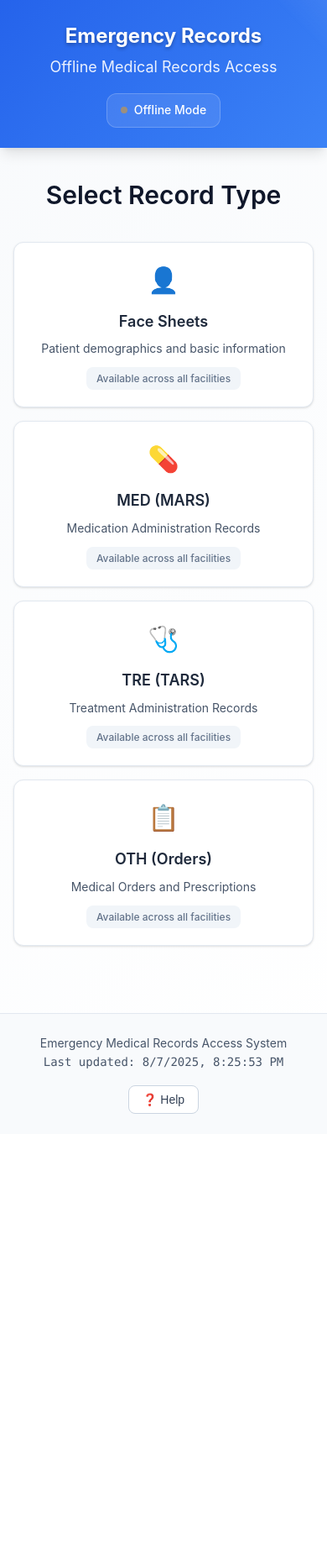
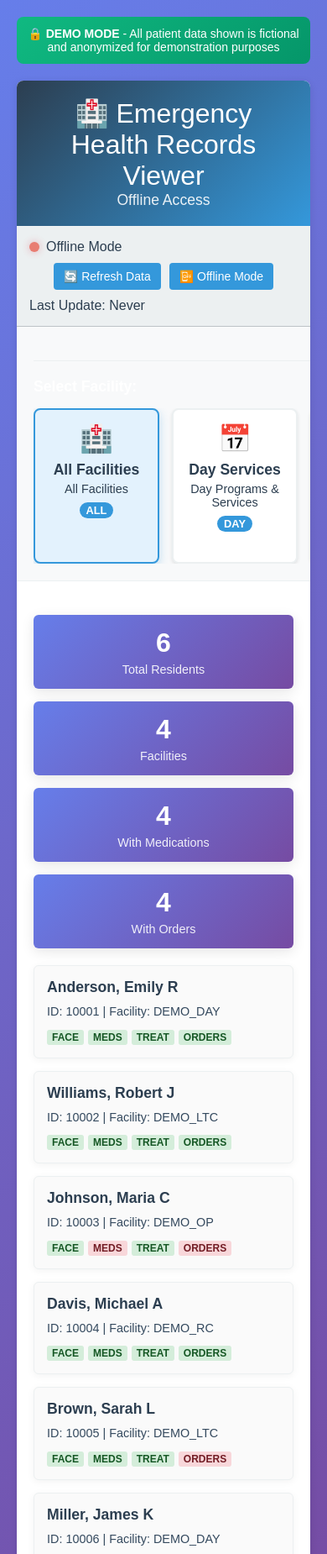
Before and after one commit to Baby-Ty/offlinerecords, a plain HTML site: page index.html in a window 390 px wide. Shown: the top 1850 px of the page at 84% size. Before the commit the page ends 1350 px from the top, so only its background shows below. Drawn offline with Linux system fonts and the light colour scheme; no server answers.

Commit message:
Update index.html

```diff
--- a/index.html
+++ b/index.html
@@ -3,180 +3,483 @@
 <head>
     <meta charset="UTF-8">
     <meta name="viewport" content="width=device-width, initial-scale=1.0">
-    <meta name="description" content="Medical Records Emergency Access - Clean, fast interface for accessing patient records during network outages">
-    <title>Emergency Medical Records Access</title>
-    <link rel="icon" href="data/favicon.ico.png" type="image/png">
-    <link rel="stylesheet" href="styles/modern.css">
+    <title>DR Medical Records - API Interface</title>
+    <link rel="stylesheet" href="styles/medical-api-interface.css">
+    <style>
+        body {
+            font-family: Arial, sans-serif;
+            margin: 0;
+            padding: 20px;
+            background-color: #f5f5f5;
+        }
+
+        .container {
+            max-width: 1200px;
+            margin: 0 auto;
+            background: white;
+            border-radius: 8px;
+            box-shadow: 0 2px 10px rgba(0,0,0,0.1);
+            overflow: hidden;
+        }
+
+        .header {
+            background: linear-gradient(135deg, #2c3e50, #3498db);
+            color: white;
+            padding: 20px;
+            text-align: center;
+        }
+
+        .header h1 {
+            margin: 0;
+            font-size: 2em;
+        }
+
+        .status-bar {
+            background: #ecf0f1;
+            padding: 15px;
+            border-bottom: 1px solid #bdc3c7;
+            display: flex;
+            justify-content: space-between;
+            align-items: center;
+            gap: 20px;
+            color: #2c3e50;
+        }
+
+        .status-controls {
+            display: flex;
+            gap: 10px;
+            align-items: center;
+        }
+
+        .status-indicator {
+            display: flex;
+            align-items: center;
+            gap: 8px;
+        }
+
+        .status-dot {
+            width: 12px;
+            height: 12px;
+            border-radius: 50%;
+            background: #27ae60;
+        }
+
+        .status-dot.offline {
+            background: #e74c3c;
+        }
+
+        .controls {
+            padding: 20px;
+            border-bottom: 1px solid #ecf0f1;
+        }
+
+        .control-group {
+            display: flex;
+            gap: 15px;
+            align-items: center;
+            margin-bottom: 15px;
+        }
+
+        .control-group label {
+            font-weight: bold;
+            min-width: 120px;
+        }
+
+        select, button {
+            padding: 8px 12px;
+            border: 1px solid #bdc3c7;
+            border-radius: 4px;
+            font-size: 14px;
+        }
+
+        button {
+            background: #3498db;
+            color: white;
+            border: none;
+            cursor: pointer;
+            transition: background 0.3s;
+        }
+
+        button:hover {
+            background: #2980b9;
+        }
+
+        button:disabled {
+            background: #bdc3c7;
+            cursor: not-allowed;
+        }
+
+        .main-content {
+            padding: 20px;
+            min-height: 400px;
+        }
+
+        .resident-grid {
+            display: grid;
+            grid-template-columns: repeat(auto-fill, minmax(300px, 1fr));
+            gap: 15px;
+            margin-top: 20px;
+        }
+
+        .resident-card {
+            border: 1px solid #ecf0f1;
+            border-radius: 6px;
+            padding: 15px;
+            background: #fafafa;
+            cursor: pointer;
+            transition: all 0.3s;
+        }
+
+        .resident-card:hover {
+            background: #f0f8ff;
+            border-color: #3498db;
+            transform: translateY(-2px);
+            box-shadow: 0 4px 12px rgba(52, 152, 219, 0.2);
+        }
+
+        .resident-name {
+            font-weight: bold;
+            font-size: 1.1em;
+            color: #2c3e50;
+            margin-bottom: 8px;
+        }
+
+        .resident-info {
+            color: #34495e;
+            font-size: 0.9em;
+            margin-bottom: 10px;
+        }
+
+        .data-badges {
+            display: flex;
+            gap: 5px;
+            flex-wrap: wrap;
+        }
+
+        .badge {
+            padding: 2px 6px;
+            border-radius: 3px;
+            font-size: 0.75em;
+            font-weight: bold;
+            text-transform: uppercase;
+        }
+
+        .badge.has-data {
+            background: #d4edda;
+            color: #155724;
+        }
+
+        .badge.no-data {
+            background: #f8d7da;
+            color: #721c24;
+        }
+
+        .loading {
+            text-align: center;
+            padding: 40px;
+            color: #2c3e50;
+            font-weight: 500;
+        }
+
+        .error {
+            background: #f8d7da;
+            color: #721c24;
+            padding: 15px;
+            border-radius: 4px;
+            margin: 20px 0;
+        }
+
+        .record-detail {
+            background: white;
+            border-radius: 6px;
+            margin: 10px 0;
+            overflow: hidden;
+            box-shadow: 0 2px 4px rgba(0,0,0,0.1);
+        }
+
+        .record-header {
+            background: #34495e;
+            color: white;
+            padding: 12px 15px;
+            font-weight: bold;
+            cursor: pointer;
+            display: flex;
+            justify-content: space-between;
+            align-items: center;
+        }
+
+        .record-content {
+            padding: 15px;
+            display: none;
+            border-top: 1px solid #ecf0f1;
+            color: #2c3e50;
+            line-height: 1.5;
+        }
+
+        .record-content.active {
+            display: block;
+        }
+
+        /* Improve readability within record content */
+        .record-content p,
+        .record-content div,
+        .record-content span,
+        .record-content li {
+            color: #2c3e50;
+        }
+
+        .record-content .timestamp,
+        .record-content .date,
+        .record-content .time {
+            color: #34495e;
+            font-weight: 500;
+        }
+
+        .record-content .label,
+        .record-content .field-label {
+            color: #2c3e50;
+            font-weight: bold;
+        }
+
+        .record-content .value,
+        .record-content .field-value {
+            color: #34495e;
+        }
+
+        .record-content table {
+            width: 100%;
+            border-collapse: collapse;
+            margin: 10px 0;
+        }
+
+        .record-content table th,
+        .record-content table td {
+            padding: 8px 12px;
+            text-align: left;
+            border-bottom: 1px solid #ecf0f1;
+            color: #2c3e50;
+        }
+
+        .record-content table th {
+            background: #f8f9fa;
+            font-weight: bold;
+            color: #2c3e50;
+        }
+
+        .expand-icon {
+            transition: transform 0.3s;
+        }
+
+        .expand-icon.expanded {
+            transform: rotate(180deg);
+        }
+
+        .back-button {
+            background: #95a5a6;
+            margin-bottom: 20px;
+        }
+
+        .back-button:hover {
+            background: #7f8c8d;
+        }
+
+        .counts-summary {
+            display: grid;
+            grid-template-columns: repeat(auto-fit, minmax(150px, 1fr));
+            gap: 15px;
+            margin: 20px 0;
+        }
+
+        .count-card {
+            background: linear-gradient(135deg, #667eea, #764ba2);
+            color: white;
+            padding: 15px;
+            border-radius: 6px;
+            text-align: center;
+        }
+
+        .count-number {
+            font-size: 2em;
+            font-weight: bold;
+            display: block;
+        }
+
+        .count-label {
+            font-size: 0.9em;
+            opacity: 0.9;
+        }
+
+        /* Facility Selection Cards */
+        .facility-selection-cards {
+            margin-top: 20px;
+            padding-top: 20px;
+            border-top: 1px solid #ecf0f1;
+        }
+
+        .facility-selection-cards h3 {
+            margin: 0 0 15px 0;
+            color: #2c3e50;
+            font-size: 1.1em;
+        }
+
+        .facility-cards-grid {
+            display: flex;
+            gap: 15px;
+            flex-wrap: nowrap;
+            overflow-x: auto;
+        }
+
+        .facility-card-btn {
+            flex: 1;
+            min-width: 200px;
+            padding: 15px;
+            border: 2px solid #ecf0f1;
+            border-radius: 8px;
+            background: white;
+            cursor: pointer;
+            transition: all 0.3s ease;
+            text-align: center;
+            box-shadow: 0 2px 4px rgba(0,0,0,0.1);
+        }
+
+        .facility-card-btn:hover {
+            border-color: #3498db;
+            background: #f8fbff;
+            transform: translateY(-2px);
+            box-shadow: 0 4px 12px rgba(52, 152, 219, 0.2);
+        }
+
+        .facility-card-btn.selected {
+            border-color: #3498db;
+            background: #e3f2fd;
+            box-shadow: 0 4px 12px rgba(52, 152, 219, 0.3);
+        }
+
+        .facility-card-btn .facility-icon {
+            font-size: 2em;
+            margin-bottom: 8px;
+            display: block;
+        }
+
+        .facility-card-btn .facility-name {
+            font-weight: bold;
+            color: #2c3e50;
+            margin-bottom: 4px;
+            font-size: 1.1em;
+        }
+
+        .facility-card-btn .facility-description {
+            color: #2c3e50;
+            font-size: 0.9em;
+            margin-bottom: 8px;
+        }
+
+        .facility-card-btn .facility-badge {
+            background: #3498db;
+            color: white;
+            padding: 2px 8px;
+            border-radius: 12px;
+            font-size: 0.8em;
+            font-weight: bold;
+            display: inline-block;
+        }
+
+        @media (max-width: 768px) {
+            .control-group {
+                flex-direction: column;
+                align-items: flex-start;
+            }
+
+            .control-group label {
+                min-width: auto;
+            }
+
+            .resident-grid {
+                grid-template-columns: 1fr;
+            }
+
+            .status-bar {
+                flex-direction: column;
+                gap: 10px;
+                align-items: stretch;
+            }
+
+            .status-controls {
+                justify-content: center;
+            }
+
+            .facility-cards-grid {
+                flex-direction: row;
+                overflow-x: auto;
+            }
+
+            .facility-card-btn {
+                min-width: 150px;
+                flex-shrink: 0;
+            }
+        }
+    </style>
 </head>
 <body>
-    <!-- Header -->
-    <header class="header">
-        <div class="container">
-            <div class="header-content">
-                <div class="logo-section">
-                    <h1 class="title">Emergency Records</h1>
-                    <p class="subtitle">Offline Medical Records Access</p>
-                </div>
-                <div class="status-indicator">
-                    <div class="status-dot offline"></div>
-                    <span class="status-text">Offline Mode</span>
+    <!-- Anonymized Data Notice -->
+    <div style="background: linear-gradient(135deg, #10b981 0%, #059669 100%); color: white; padding: 12px 0; text-align: center; font-size: 14px; font-weight: 500; margin-bottom: 20px; border-radius: 8px;">
+        🔒 <strong>DEMO MODE</strong> - All patient data shown is fictional and anonymized for demonstration purposes
+    </div>
+
+    <div class="container">
+        <div class="header">
+            <h1>🏥 Emergency Health Records Viewer</h1>
+            <p>Offline Access</p>
+        </div>
+
+        <div class="status-bar">
+            <div class="status-indicator">
+                <div class="status-dot" id="statusDot"></div>
+                <span id="statusText">Connecting...</span>
+            </div>
+            <div class="status-controls">
+                <button id="refreshBtn" onclick="loadResidents()">🔄 Refresh Data</button>
+                <button id="offlineBtn" onclick="toggleOfflineMode()">📴 Offline Mode</button>
+            </div>
+            <div id="lastUpdate">Last Update: Never</div>
+        </div>
+
+        <div class="controls">
+            <div class="facility-selection-cards">
+                <h3 style="color: white;">Select Facility:</h3>
+                <div class="facility-cards-grid" id="facilityCardsGrid">
+                    <!-- Facility cards will be populated here -->
                 </div>
             </div>
         </div>
-    </header>
 
-    <!-- Main Content -->
-    <main class="main">
-        <div class="container">
-            <!-- Record Types - Show first -->
-            <section class="record-types">
-                <h2 class="section-title">Select Record Type</h2>
-                <div class="record-grid">
-                    <div class="record-card" data-type="Facesheet">
-                        <div class="record-icon">👤</div>
-                        <div class="record-info">
-                            <h3>Face Sheets</h3>
-                            <p>Patient demographics and basic information</p>
-                        </div>
-                        <div class="record-count" id="facesheetCount">Available across all facilities</div>
-                    </div>
-
-                    <div class="record-card" data-type="MED">
-                        <div class="record-icon">💊</div>
-                        <div class="record-info">
-                            <h3>MED (MARS)</h3>
-                            <p>Medication Administration Records</p>
-                        </div>
-                        <div class="record-count" id="medCount">Available across all facilities</div>
-                    </div>
-
-                    <div class="record-card" data-type="TRE">
-                        <div class="record-icon">🩺</div>
-                        <div class="record-info">
-                            <h3>TRE (TARS)</h3>
-                            <p>Treatment Administration Records</p>
-                        </div>
-                        <div class="record-count" id="treCount">Available across all facilities</div>
-                    </div>
-
-                    <div class="record-card" data-type="OTH">
-                        <div class="record-icon">📋</div>
-                        <div class="record-info">
-                            <h3>OTH (Orders)</h3>
-                            <p>Medical Orders and Prescriptions</p>
-                        </div>
-                        <div class="record-count" id="othCount">Available across all facilities</div>
-                    </div>
+        <div class="main-content">
+            <div id="content">
+                <div class="loading">
+                    <p>Loading residents...</p>
                 </div>
-            </section>
-
-            <!-- Facility Selection - Hidden by default -->
-            <section class="facility-selection" id="facilitySelection" style="display: none;">
-                <h2 class="section-title">Select Facility & Role</h2>
-                <div class="facility-grid" id="facilityGrid">
-                    <div class="facility-card" data-facility="RUSSLL_RC">
-                        <div class="facility-icon">🏥</div>
-                        <div class="facility-info">
-                            <h3>Russell Park RC</h3>
-                            <p>Residential Care</p>
-                        </div>
-                        <div class="facility-badge">RC</div>
-                        <div class="facility-count" id="rcCount">0 records</div>
-                    </div>
-
-                    <div class="facility-card" data-facility="RUSSLL_DAY">
-                        <div class="facility-icon">☀️</div>
-                        <div class="facility-info">
-                            <h3>Russell Park Day</h3>
-                            <p>Day Programs</p>
-                        </div>
-                        <div class="facility-badge">DAY</div>
-                        <div class="facility-count" id="dayCount">0 records</div>
-                    </div>
-
-                    <div class="facility-card" data-facility="RUSSLL_LTC">
-                        <div class="facility-icon">🛏️</div>
-                        <div class="facility-info">
-                            <h3>Russell Park LTC</h3>
-                            <p>Long Term Care</p>
-                        </div>
-                        <div class="facility-badge">LTC</div>
-                        <div class="facility-count" id="ltcCount">0 records</div>
-                    </div>
-
-                    <div class="facility-card" data-facility="RUSSLL_OP">
-                        <div class="facility-icon">🚶</div>
-                        <div class="facility-info">
-                            <h3>Russell Park OP</h3>
-                            <p>Outpatient Services</p>
-                        </div>
-                        <div class="facility-badge">OP</div>
-                        <div class="facility-count" id="opCount">0 records</div>
-                    </div>
-                </div>
-            </section>
-
-
-        </div>
-    </main>
-
-    <!-- Loading Overlay -->
-    <div class="loading-overlay" id="loadingOverlay">
-        <div class="loading-content">
-            <div class="loading-spinner"></div>
-            <h3>Loading Records...</h3>
-            <p id="loadingText">Please wait while we prepare your data</p>
-        </div>
-    </div>
-
-    <!-- Help Modal -->
-    <div class="modal-overlay" id="helpModal">
-        <div class="modal">
-            <div class="modal-header">
-                <h2>Emergency Records Help</h2>
-                <button class="modal-close" id="closeHelp" aria-label="Close">&times;</button>
-            </div>
-            <div class="modal-content">
-                <h3>Quick Start</h3>
-                <ol>
-                    <li>Choose the type of record you need to access</li>
-                    <li>Select your facility and role from the cards</li>
-                    <li>Records will open automatically for viewing or printing</li>
-                </ol>
-
-                <h3>Record Types</h3>
-                <ul>
-                    <li><strong>Face Sheets:</strong> Patient demographics, contact info, diagnoses</li>
-                    <li><strong>MED (MARS):</strong> Medication administration records</li>
-                    <li><strong>TRE (TARS):</strong> Treatment administration records</li>
-                    <li><strong>OTH (Orders):</strong> Medical orders and prescriptions</li>
-                </ul>
-
-                <h3>Keyboard Shortcuts</h3>
-                <ul>
-                    <li><kbd>Esc</kbd> - Close dialogs or go back</li>
-                    <li><kbd>Enter</kbd> - Select highlighted item</li>
-                </ul>
             </div>
         </div>
     </div>
 
-    <!-- Footer -->
-    <footer class="footer">
-        <div class="container">
-            <div class="footer-content">
-                <div class="footer-info">
-                    <p>Emergency Medical Records Access System</p>
-                    <p class="timestamp">Last updated: <span id="lastUpdated">--</span></p>
-                </div>
-                <div class="footer-actions">
-                    <button class="btn-help" id="helpBtn" aria-label="Help">❓ Help</button>
-                    <button class="btn-print" id="printBtn" aria-label="Print" style="display: none;">🖨️ Print</button>
-                </div>
+    <!-- Templates -->
+    <template id="residentCardTemplate">
+        <div class="resident-card" onclick="showResidentDetail('{residentId}')">
+            <div class="resident-name">{name}</div>
+            <div class="resident-info">ID: {residentId} | Facility: {facility}</div>
+            <div class="data-badges">
+                <span class="badge {facesheetClass}">Face</span>
+                <span class="badge {medicationsClass}">Meds</span>
+                <span class="badge {treatmentsClass}">Treat</span>
+                <span class="badge {ordersClass}">Orders</span>
             </div>
         </div>
-    </footer>
+    </template>
 
-    <script src="scripts/modern.js"></script>
+    <script src="js/force-anonymized-data.js"></script>
+    <script src="js/fallback-data.js"></script>
+    <script src="js/api-client.js"></script>
+    <script src="js/components.js"></script>
+    <script src="js/app.js"></script>
 </body>
 </html>
```
